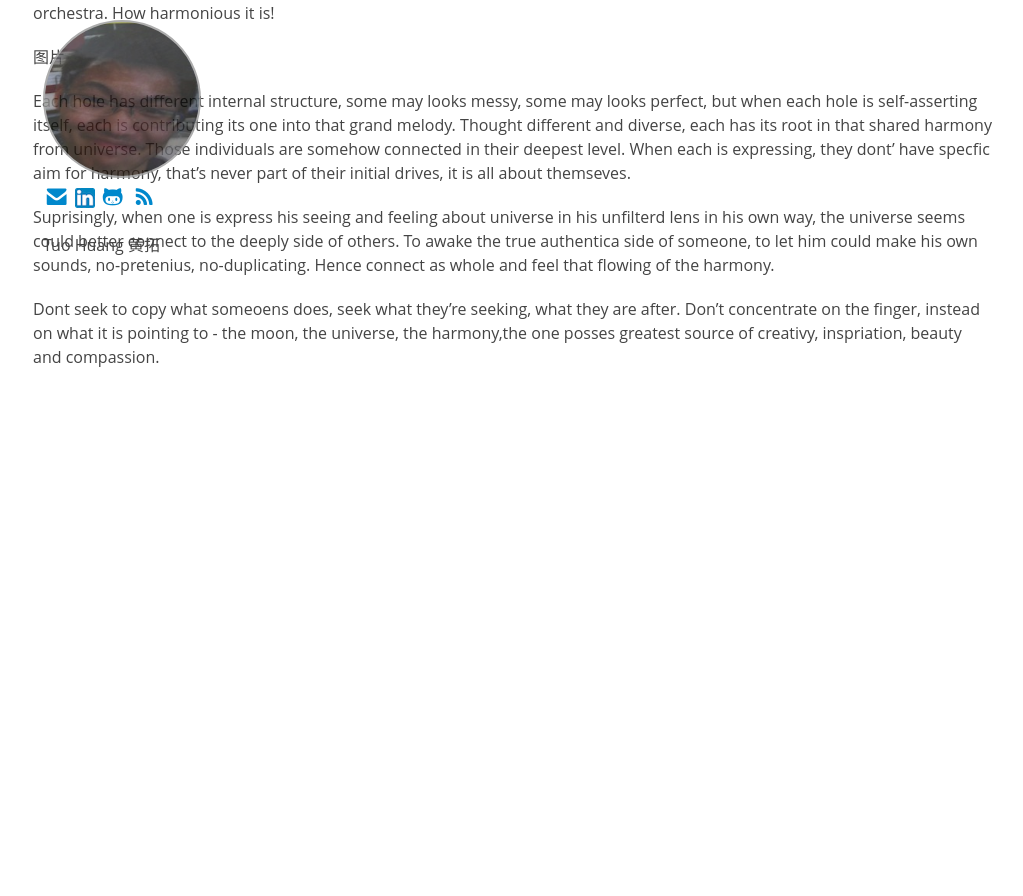
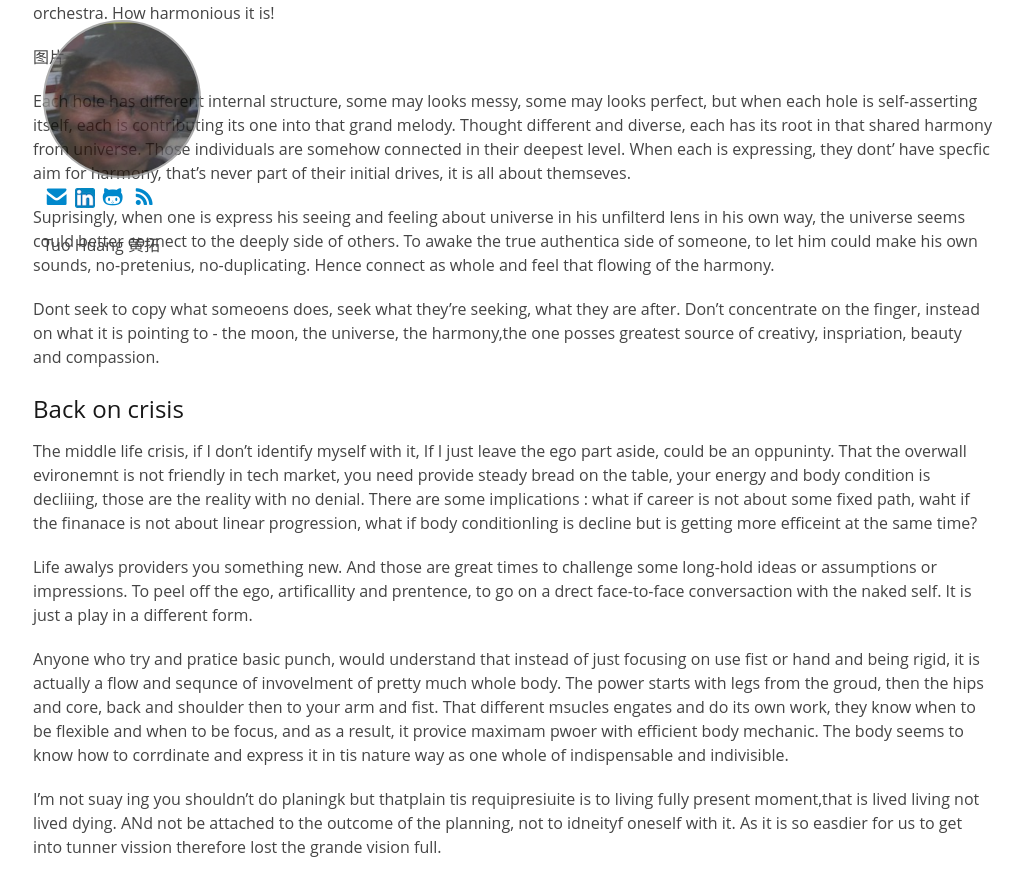
Before and after one commit to tuo/tuo.github.io, a Jekyll site: the page built from midlife crisis as programmer and AI.md, in a window 1280 px wide and 900 px high, scrolled down 5561 px. Shown: the top 896 px of the window, without its empty margins (127-1150 px from the left). Built offline with Jekyll 4.4.1, drawn with Linux system fonts in a browser that asks for light colours; our own code applies the rules of GitHub Pages for plain Markdown files; before the commit the page ends 5971 px from its top, so only the background shows below that.

Commit message:
commited

```diff
--- a/midlife crisis as programmer and AI.md
+++ b/midlife crisis as programmer and AI.md
@@ -135,3 +135,19 @@ Each hole has different internal structure, some may looks messy, some may looks
 Suprisingly, when one is express his seeing and feeling about universe in his unfilterd lens in his own way, the universe seems could better connect to the deeply side of others. To awake the true authentica side of someone, to let him could make his own sounds,  no-pretenius, no-duplicating. Hence connect as whole and feel that flowing of the harmony.
 
 Dont seek to copy what someoens does, seek what they're seeking, what they are after.  Don't concentrate on the finger, instead on what it is pointing to - the moon, the universe, the harmony,the one posses greatest source of creativy, inspriation, beauty and compassion.
+
+
+
+## Back on crisis
+
+The middle life crisis, if I don't identify myself with it, If I just leave the ego part aside, could be an oppuninty. That the overwall evironemnt is not friendly in tech market, you need provide steady bread on the table, your energy and body condition is decliiing, those are the reality with no denial. There are some implications : what if career is not about some fixed path, waht if the finanace is not about linear progression, what if body conditionling is decline but is getting more efficeint at the same time?
+
+Life awalys providers you something new. And those are great times  to challenge some long-hold ideas or assumptions or impressions. To peel off the ego, artificallity and prentence, to go on a drect face-to-face conversaction with the naked self. It is just a play in a different form.
+
+Anyone who try and pratice basic punch, would understand that instead of just focusing on use fist or hand and being rigid,   it is actually a flow and sequnce of invovelment of pretty much whole body.  The power starts with legs from the groud, then the hips and core, back and shoulder then to your arm and fist. That different msucles engates and do its own work, they know when to be flexible and when to be focus, and as a result, it provice maximam pwoer with efficient body mechanic. The body seems to know how to corrdinate and express it in tis nature way as one whole of indispensable and indivisible.
+
+
+
+
+
+I'm not suay ing you shouldn't do planingk but thatplain tis requipresiuite is to living fully present moment,that is lived living not lived dying.  ANd not be attached to the outcome of the planning, not to idneityf oneself with it. As it is so easdier for us to get into tunner vission therefore lost the grande vision full.
```
